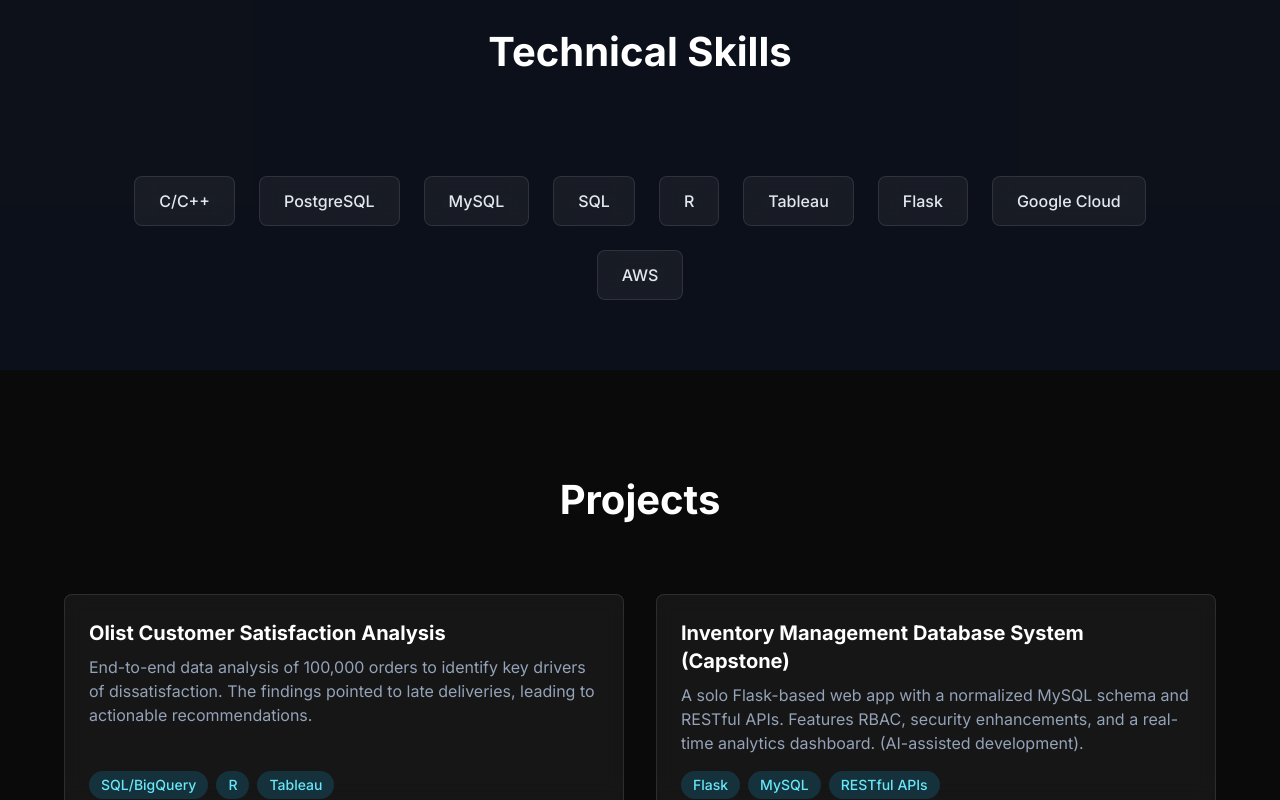
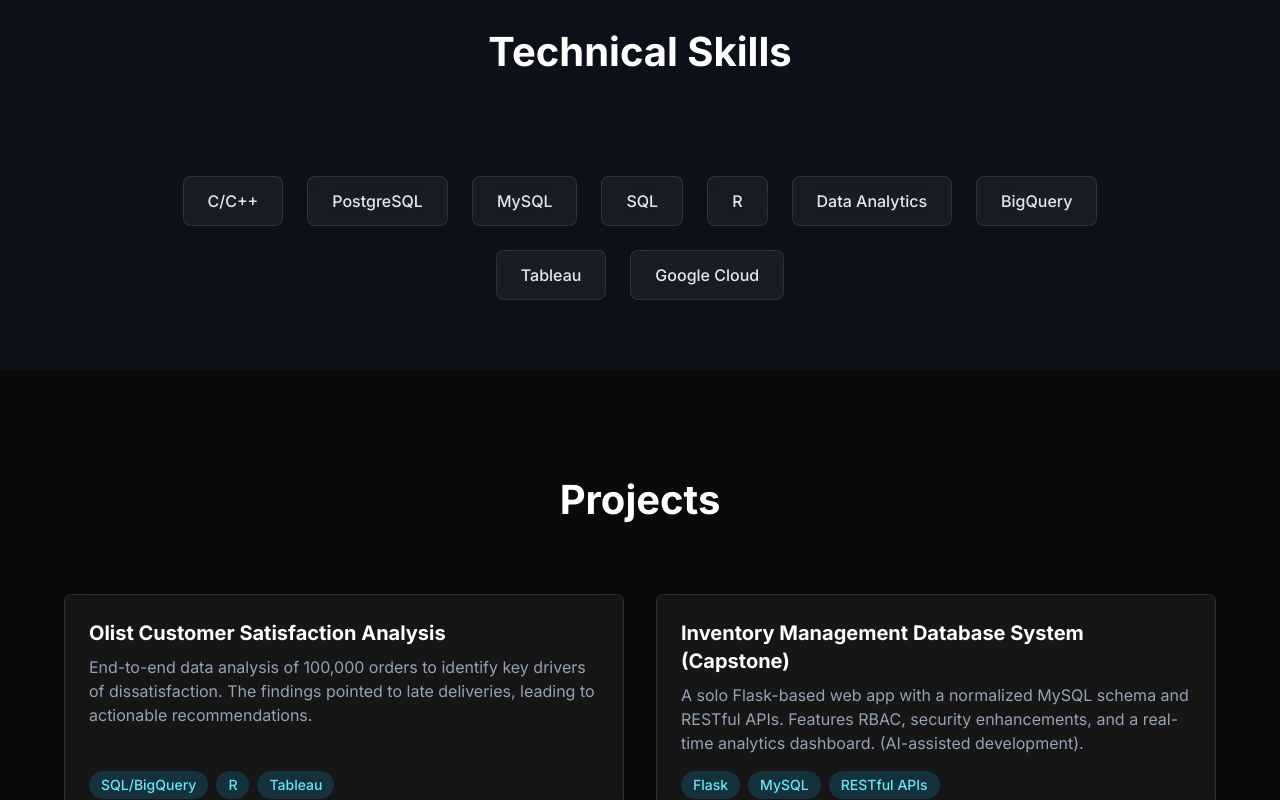
Before and after one commit to auraflaa/Personal-portfolio, a plain HTML site: page index.html in a window 1280 px wide. Shown: the part 1319-2119 px from the top of the page. Drawn offline with nearby package versions, Linux system fonts and the light colour scheme; no server answers.

Commit message:
Update index.html

```diff
--- a/index.html
+++ b/index.html
@@ -399,10 +399,10 @@
                     <div class="skill-bubble glass-card rounded-lg px-6 py-3 font-medium">MySQL</div>
                     <div class="skill-bubble glass-card rounded-lg px-6 py-3 font-medium">SQL</div>
                     <div class="skill-bubble glass-card rounded-lg px-6 py-3 font-medium">R</div>
+                    <div class="skill-bubble glass-card rounded-lg px-6 py-3 font-medium">Data Analytics</div>
+                    <div class="skill-bubble glass-card rounded-lg px-6 py-3 font-medium">BigQuery</div>
                     <div class="skill-bubble glass-card rounded-lg px-6 py-3 font-medium">Tableau</div>
-                    <div class="skill-bubble glass-card rounded-lg px-6 py-3 font-medium">Flask</div>
                     <div class="skill-bubble glass-card rounded-lg px-6 py-3 font-medium">Google Cloud</div>
-                    <div class="skill-bubble glass-card rounded-lg px-6 py-3 font-medium">AWS</div>
                 </div>
             </div>
         </section>
```
